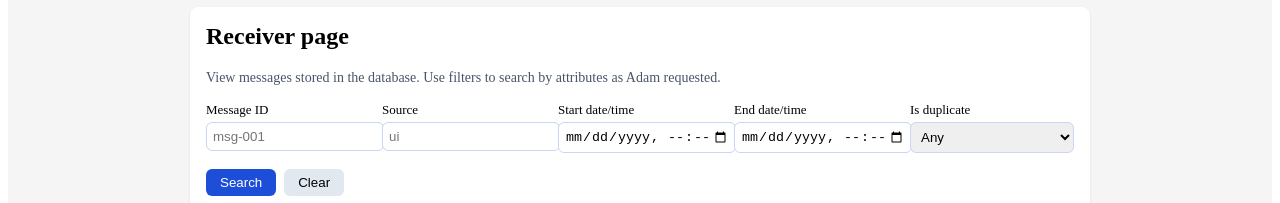
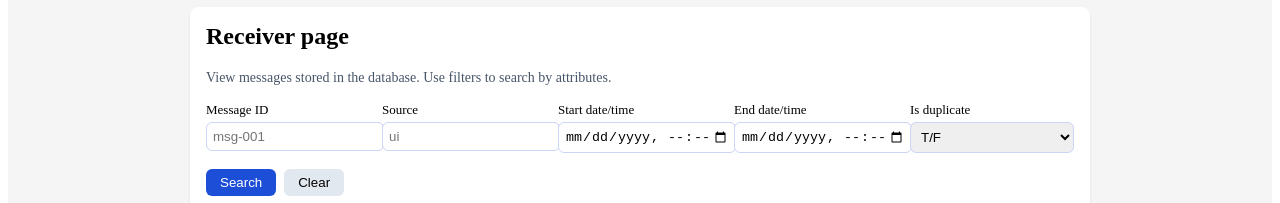
Before and after one commit to AdamChap94/IS-4880-Capstone-Project, a React (Vite) app in the folder frontend/: page / in a window 1280 px wide. Both pictures are taken after a click on the button "Receiver". Shown: the part 142-345 px from the top of the page. Built offline with nearby package versions, Linux system fonts and the light colour scheme; no server answers.

Commit message:
Update App.jsx
fixing code

```diff
--- a/frontend/src/App.jsx
+++ b/frontend/src/App.jsx
@@ -119,7 +119,7 @@ function SenderPage() {
     >
       <h2 style={{ marginTop: 0 }}>Sender page</h2>
       <p style={{ color: "#475569", fontSize: 14 }}>
-        Use this page to publish a message to your Pub/Sub topic through the backend.
+       This page is publishing messages to Pub/Sub topic through the backend.
       </p>
 
       <label style={{ display: "block", marginBottom: 8, fontWeight: 600 }}>
@@ -252,7 +252,7 @@ function ReceiverPage() {
     >
       <h2 style={{ marginTop: 0 }}>Receiver page</h2>
       <p style={{ color: "#475569", fontSize: 14, marginBottom: 16 }}>
-        View messages stored in the database. Use filters to search by attributes as Adam requested.
+        View messages stored in the database. Use filters to search by attributes.
       </p>
 
       {/* Filters */}
@@ -317,7 +317,7 @@ function ReceiverPage() {
             onChange={(e) => setFilterDuplicate(e.target.value)}
             style={{ width: "100%", padding: 6, borderRadius: 6, border: "1px solid #cbd5f5" }}
           >
-            <option value="">Any</option>
+            <option value="">T/F</option>
             <option value="true">True</option>
             <option value="false">False</option>
           </select>
```
